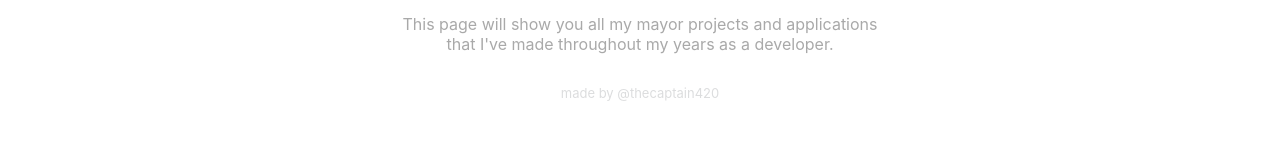
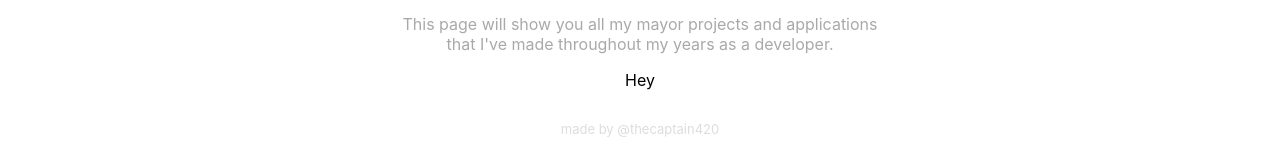
Before and after one commit to theCaptain420/personalWebsite, a React (Create React App) app in the folder personal-website/: page / in a window 1280 px wide. Shown: the part 191-351 px from the top of the page. Built offline with nearby package versions, Linux system fonts and the light colour scheme; no server answers.

Commit message:
implementation of project

```diff
--- a/personal-website/src/Components/welcomeMod/welcome.tsx
+++ b/personal-website/src/Components/welcomeMod/welcome.tsx
@@ -4,6 +4,7 @@ import WebHeader from '../themeComponents/WebHeader'
 import WebFooter from '../themeComponents/WebFooter'
 import WeatherPrinter from './weatherGetter/WeatherPrinter'
 import IntroText from './IntroText'
+import Project from './projectElement/Project'
 
 export interface IWelcomeIntroProps {
 }
@@ -21,6 +22,7 @@ export default class WelcomeIntro extends React.Component<IWelcomeIntroProps> {
           <WeatherPrinter/>
         </p>
         <IntroText></IntroText>
+        <Project/>
         <WebFooter/>
       </div>
     );
```
